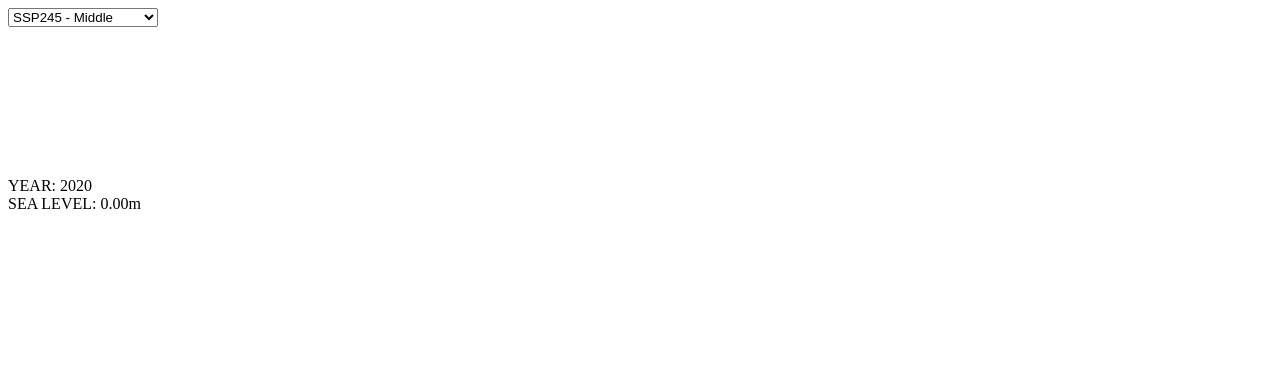
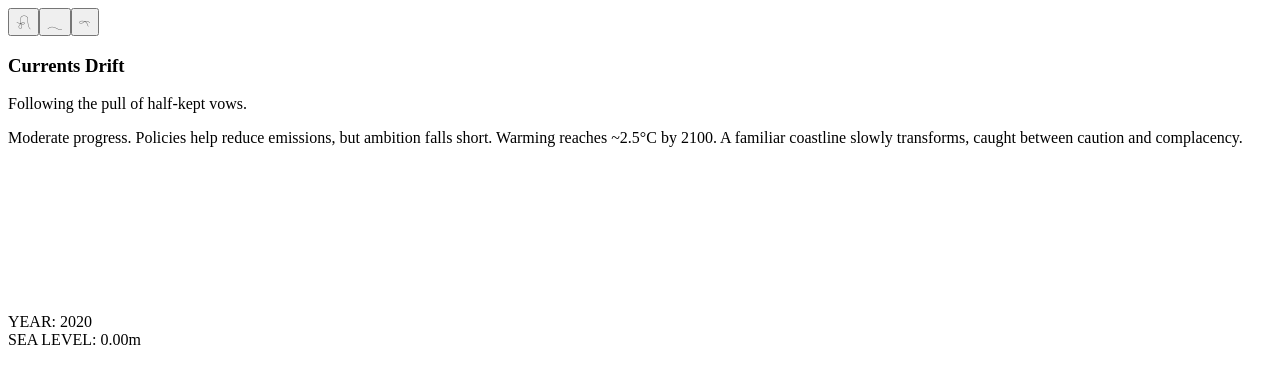
Before and after one commit to 54rtor1/litoral-obsoleto, a Next.js app in the folder react-three-next/: page / in a window 1280 px wide. Shown: the top 384 px of the page. Built offline with nearby package versions, Linux system fonts and the light colour scheme.

Commit message:
changes ui of scenario selector

```diff
--- a/react-three-next/src/components/dom/ScenarioSelector.jsx
+++ b/react-three-next/src/components/dom/ScenarioSelector.jsx
@@ -1,15 +1,31 @@
 import useScenarioStore from '@/stores/scenarioStore';
+import { scenarios } from '@/stores/scenarioStore';
 
 export default function ScenarioSelector() {
-  const { scenario, setScenario } = useScenarioStore();
+  const { scenario, metadata, setScenario } = useScenarioStore();
 
   return (
-    <div className="glitch fixed bottom-4 left-4 font-mono text-xl text-green-500">
-      <select value={scenario} onChange={(e) => setScenario(e.target.value)}>
-        <option value="ssp119">SSP119 - Optimistic</option>
-        <option value="ssp245">SSP245 - Middle</option>
-        <option value="ssp370">SSP370 - Pessimistic</option>
-      </select>
-    </div>
+    <div className="fixed left-4 top-4 space-y-2">
+      <div className="flex gap-3">
+        {Object.entries(scenarios).map(([key, config]) => (
+          <button
+            key={key}
+            onClick={() => setScenario(key)}
+            className='text-cyan-300/80'
+          >
+            <span className="text-xl">
+              {config.icon}
+            </span>
+          </button>
+        ))}
+      </div>
+
+      <div className="max-w-xs text-cyan-300/80">
+        <h3 className="mb-1 font-serif text-lg">{metadata.title}</h3>
+        <p className="text-sm italic opacity-80">{metadata.description}</p>
+        <p className="text-sm opacity-100">{metadata.info}</p>
+
+      </div>
+    </div >
   );
 }
--- a/react-three-next/src/stores/scenarioStore.js
+++ b/react-three-next/src/stores/scenarioStore.js
@@ -1,8 +1,34 @@
 import { create } from 'zustand';
+
+
+export const scenarios = {
+  ssp119: {
+    title: "Fading Light",
+    description: "Where promises dissolve like sea foam at dawn.",
+    info: "Net-zero by 2050. A world that chose radical cooperation, phasing out fossil fuels, with emissions peaking before 2030. The ocean sighs with relief, but the scars remain.",
+    icon: "𓍯"
+  },
+  ssp245: {
+    title: "Currents Drift",
+    description: "Following the pull of half-kept vows.",
+    info: "Moderate progress. Policies help reduce emissions, but ambition falls short. Warming reaches ~2.5°C by 2100. A familiar coastline slowly transforms, caught between caution and complacency.",
+    icon: "𓂃"
+  },
+  ssp370: {
+    title: "Uncharted Depths",
+    description: "Where shadows of what could be linger.",
+    info: "Business-as-usual. Emissions double by 2100, leading to >3.5°C warming. Ice sheets destabilize, feedback loops accelerate. The tide rises not just in meters, but in uncertainty.",
+    icon: "𓍼"
+  },
+}
 
 const useScenarioStore = create((set) => ({
   scenario: 'ssp245',
-  setScenario: (scenario) => set({ scenario }),
+  metadata: scenarios.ssp245,
+  setScenario: (scenario) => set({
+    scenario,
+    metadata: scenarios[scenario]
+  }),
 }));
 
 export default useScenarioStore;
```
Also changed, not shown: react-three-next/src/templates/hooks/useSeaLevel.jsx (+19 -8 lines).
